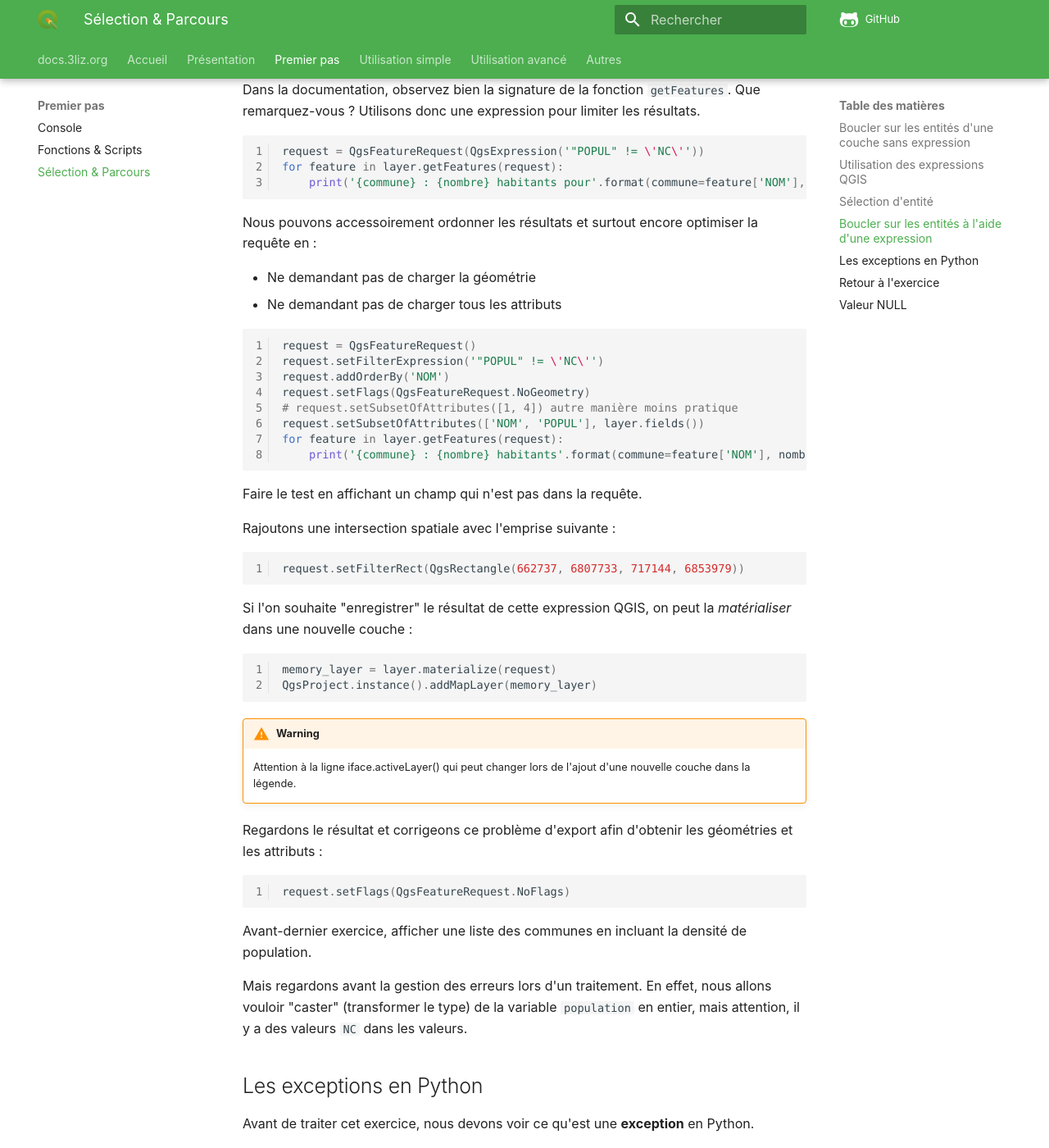
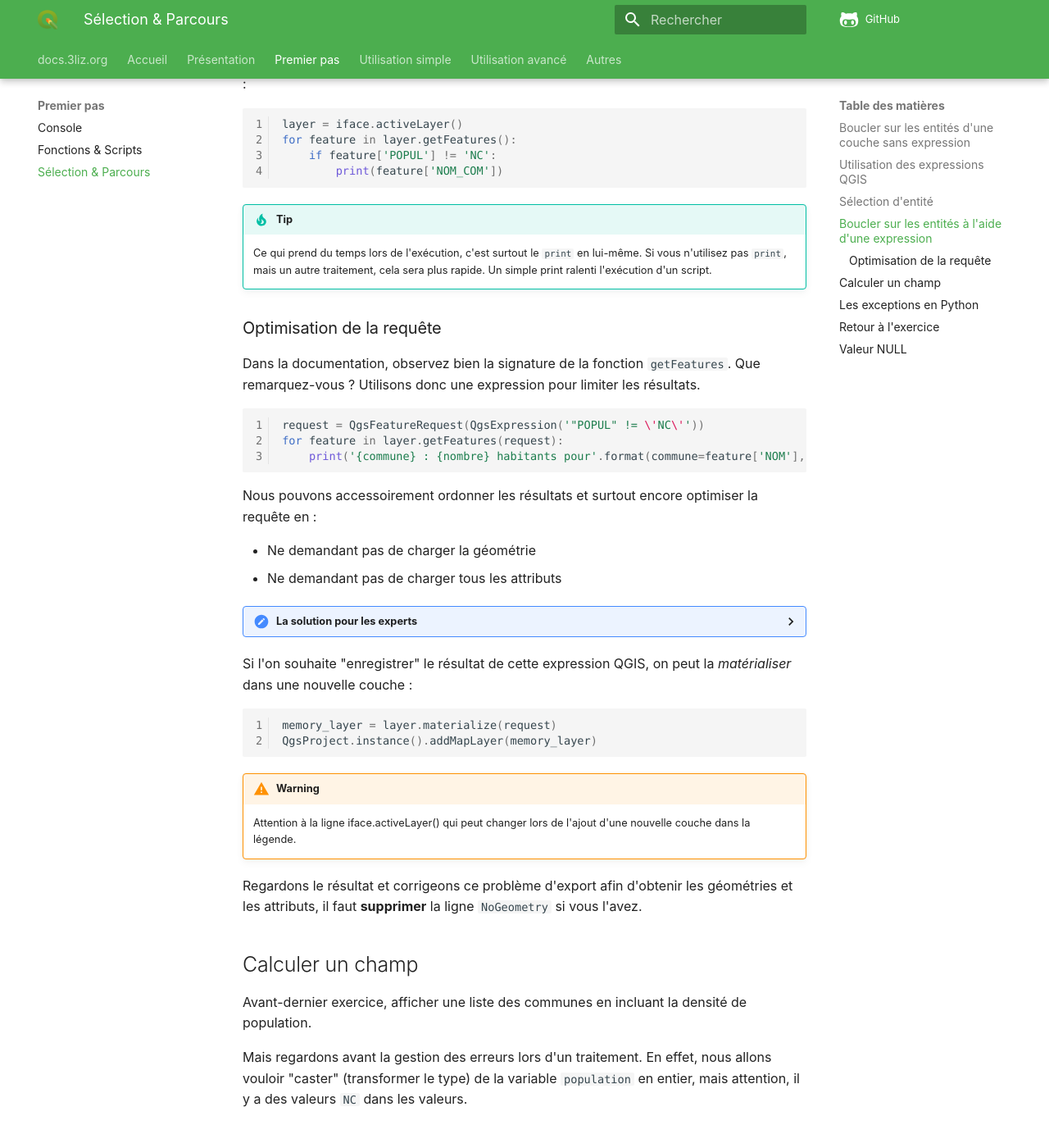
Before and after one commit to 3liz/formation-pyqgis, an MkDocs documentation site: the page built from docs/selection-parcours-entites.md, in a window 1280 px wide and 1400 px high, scrolled down 1786 px. Shown: the whole window at 82% size. Built offline with MkDocs 1.6.1 and Material for MkDocs 9.7.7, drawn with Linux system fonts in a browser that asks for light colours; nearby versions of some CDN libraries; comment, search, counter and statistics services are not loaded; some of the changed text lies outside the part shown.

Commit message:
Simplify the GetFeature part, fix #5

````diff
--- a/docs/selection-parcours-entites.md
+++ b/docs/selection-parcours-entites.md
@@ -45,10 +45,16 @@ layer.removeSelection()
 
 L'objectif est d'afficher dans la console le nom des communes dont la population ne contient pas `NC`.
 
-**Note**, en PyQGIS, on peut accéder aux attributs d'une `QgsFeature` simplement avec l'opérateur `[]` sur
-l'objet courant comme s'il s'agissait d'un dictionnaire Python :
+!!! info
+    Avec PyQGIS, on peut accéder aux attributs d'une `QgsFeature` simplement avec l'opérateur `[]` sur
+    l'objet courant comme s'il s'agissait d'un dictionnaire Python :
 
-L'exemple à **ne pas** faire, même si cela fonctionne :
+    ```python
+    # Pour accéder au champ "NOM_COM" de l'entité "feature" :
+    print(feature['NOM_COM'])
+    ```
+
+L'exemple à **ne pas** faire, même si cela fonctionne (car on peut l'optimiser très facilement) :
 
 ```python
 layer = iface.activeLayer()
@@ -56,6 +62,13 @@ for feature in layer.getFeatures():
     if feature['POPUL'] != 'NC':
         print(feature['NOM_COM'])
 ```
+
+!!! tip
+    Ce qui prend du temps lors de l'exécution, c'est surtout le `print` en lui-même.
+    Si vous n'utilisez pas `print`, mais un autre traitement, cela sera plus rapide.
+    Un simple print ralenti l'exécution d'un script.
+
+### Optimisation de la requête
 
 Dans la documentation, observez bien la signature de la fonction `getFeatures`. Que remarquez-vous ?
 Utilisons donc une expression pour limiter les résultats.
@@ -71,23 +84,25 @@ Nous pouvons accessoirement ordonner les résultats et surtout encore optimiser
   * Ne demandant pas de charger la géométrie
   * Ne demandant pas de charger tous les attributs
 
-```python
-request = QgsFeatureRequest()
-request.setFilterExpression('"POPUL" != \'NC\'')
-request.addOrderBy('NOM')
-request.setFlags(QgsFeatureRequest.NoGeometry)
-# request.setSubsetOfAttributes([1, 4]) autre manière moins pratique
-request.setSubsetOfAttributes(['NOM', 'POPUL'], layer.fields())
-for feature in layer.getFeatures(request):
-    print('{commune} : {nombre} habitants'.format(commune=feature['NOM'], nombre=feature['POPUL']))
-```
+??? "La solution pour les experts"
+    ```python
+    request = QgsFeatureRequest()
+    request.setFilterExpression('"POPUL" != \'NC\'')
+    request.addOrderBy('NOM')
+    request.setFlags(QgsFeatureRequest.NoGeometry)
+    # request.setSubsetOfAttributes([1, 4]) autre manière moins pratique
+    request.setSubsetOfAttributes(['NOM', 'POPUL'], layer.fields())
+    for feature in layer.getFeatures(request):
+        print('{commune} : {nombre} habitants'.format(commune=feature['NOM'], nombre=feature['POPUL']))
+    ```
 
-Faire le test en affichant un champ qui n'est pas dans la requête.
+    * Faire le test en affichant un champ qui n'est pas dans la requête.
 
-Rajoutons une intersection spatiale avec l'emprise suivante :
-```python
-request.setFilterRect(QgsRectangle(662737, 6807733, 717144, 6853979))
-```
+    * Rajoutons une intersection spatiale avec l'emprise suivante :
+
+    ```python
+    request.setFilterRect(QgsRectangle(662737, 6807733, 717144, 6853979))
+    ```
 
 Si l'on souhaite "enregistrer" le résultat de cette expression QGIS, on peut la *matérialiser* dans une
 nouvelle couche :
@@ -101,10 +116,10 @@ QgsProject.instance().addMapLayer(memory_layer)
     Attention à la ligne iface.activeLayer() qui peut changer lors de l'ajout
     d'une nouvelle couche dans la légende.
 
-Regardons le résultat et corrigeons ce problème d'export afin d'obtenir les géométries et les attributs :
-```python
-request.setFlags(QgsFeatureRequest.NoFlags)
-```
+Regardons le résultat et corrigeons ce problème d'export afin d'obtenir les géométries et les attributs,
+il faut **supprimer** la ligne `NoGeometry` si vous l'avez.
+
+## Calculer un champ
 
 Avant-dernier exercice, afficher une liste des communes en incluant la densité de population.
 
````
Also changed, not shown: other parts of docs/selection-parcours-entites.md (+2 -2 lines), docs/fonctions-scripts.md (+1 -1 lines), docs/memo-python.md (+4 -0 lines).
